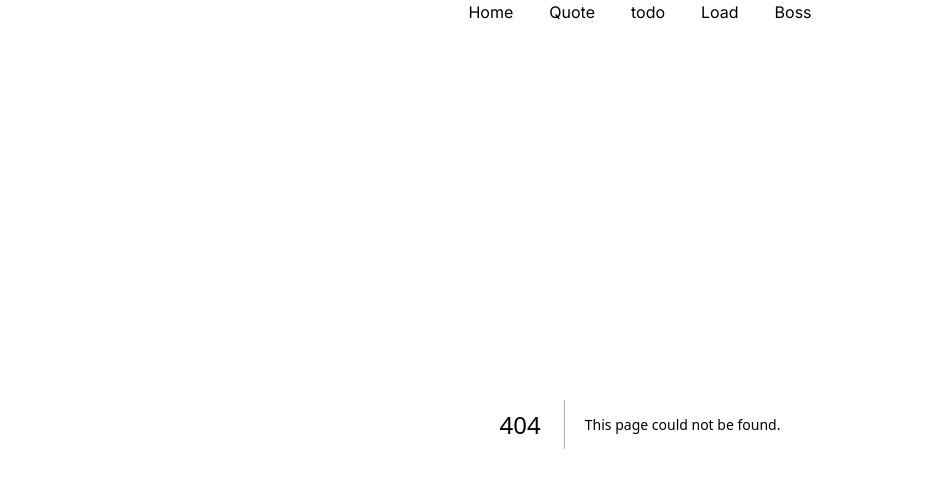
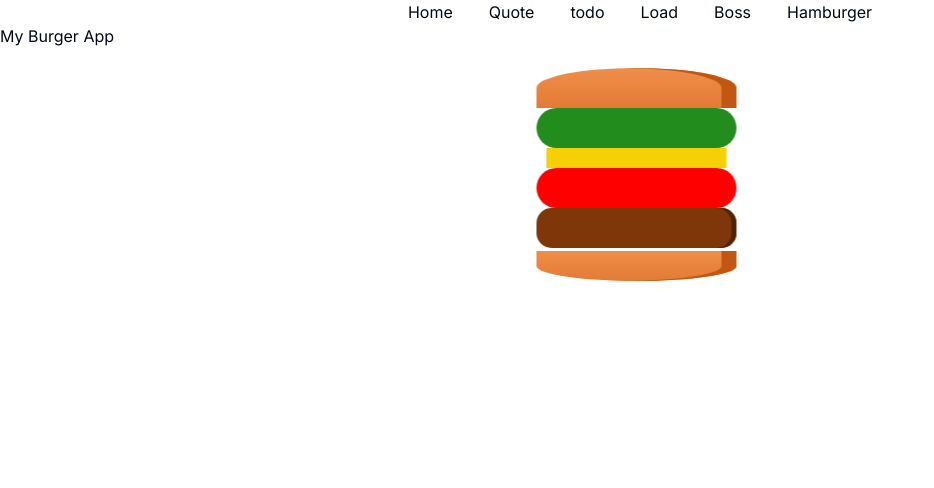
Before and after one commit to shiv-ko/next-button-app, a Next.js app: page /components/hamburger in a window 1280 px wide. Before the commit this address had no page. Shown: the top 488 px of the page, without its empty margins (0-934 px from the left). Built offline with nearby package versions, Linux system fonts and the light colour scheme.

Commit message:
add humberger

```diff
--- /dev/null
+++ b/app/components/hamburger/Burger.css
@@ -0,0 +1,86 @@
+/* Burger.css */
+@keyframes float {
+    30%, 70% {
+        transform: translateY(-100px);
+        transform: translateX(-9px);
+    }
+    50% {
+
+    }
+  }
+
+  @keyframes shake {
+    0%, 100% {
+      transform: translateX(0);
+    }
+    25% {
+      transform: translateX(-5px);
+    }
+    50% {
+      transform: translateX(5px);
+    }
+    75% {
+      transform: translateX(-5px);
+    }
+  }
+
+
+
+.burger {
+    width: 200px;
+    margin: 20px auto;
+    text-align: center;
+    position: relative;
+  }
+
+  .bun-top {
+    width: 100%;
+    height: 40px;
+    background: linear-gradient(#f08e4a, #e27b36);
+    border-radius: 50% 50% 0 0;
+    box-shadow: inset -15px 0 #c15711;
+  }
+  .tomato {
+    width: 100%;
+    height: 40px;
+    background: red;
+    border-radius: 20px;
+
+  }
+  .burger div {
+    animation: shake 0.1s infinite;
+
+  }
+  .lettuce {
+    width: 100%;
+    height: 40px;
+    background: #228c1d;
+    margin: 0 auto;
+    border-radius: 20px;
+  }
+
+  .cheese {
+    width: 90%;
+    height: 20px;
+    background: #f4d004;
+    margin: 0 auto;
+    position: relative;
+  }
+
+  .patty {
+    width: 100%;
+    height: 40px;
+    background: #7f3608;
+    margin: 0 auto;
+    border-radius: 15px;
+    box-shadow: inset -5px 0 #4e2503;
+  }
+
+  .bun-bottom {
+    width: 100%;
+    height: 30px;
+    background: linear-gradient(#f08e4a, #e27b36);
+    border-radius: 0 0 50% 50%;
+    box-shadow: inset -15px 0 #c15711;
+    margin-top: 3px;
+  }
--- /dev/null
+++ b/app/components/hamburger/Burger.tsx
@@ -0,0 +1,17 @@
+import React from 'react';
+import './Burger.css';
+
+const Burger: React.FC = () => {
+  return (
+    <div className="burger">
+      <div className="bun-top"></div>
+      <div className="lettuce"></div>
+      <div className="cheese"></div>
+      <div className="tomato"></div>
+      <div className="patty"></div>
+      <div className="bun-bottom"></div>
+    </div>
+  );
+};
+
+export default Burger;
--- /dev/null
+++ b/app/components/hamburger/page.tsx
@@ -0,0 +1,16 @@
+import React from 'react'
+
+import Burger from './Burger';
+
+const page = () => {
+  return (
+    <div className="App">
+      <header className="App-header">
+        <h1>My Burger App</h1>
+      </header>
+      <Burger />
+    </div>
+  )
+}
+
+export default page
--- a/app/components/layouts/header/Header.tsx
+++ b/app/components/layouts/header/Header.tsx
@@ -10,6 +10,7 @@ const Header = () => {
       <Link href="/components/todo">todo</Link>
       <Link href="/components/load">Load</Link>
       <Link href="/components/boss">Boss</Link>
+      <Link href="/components/hamburger">Hamburger</Link>
     </div>
   )
 }
```
